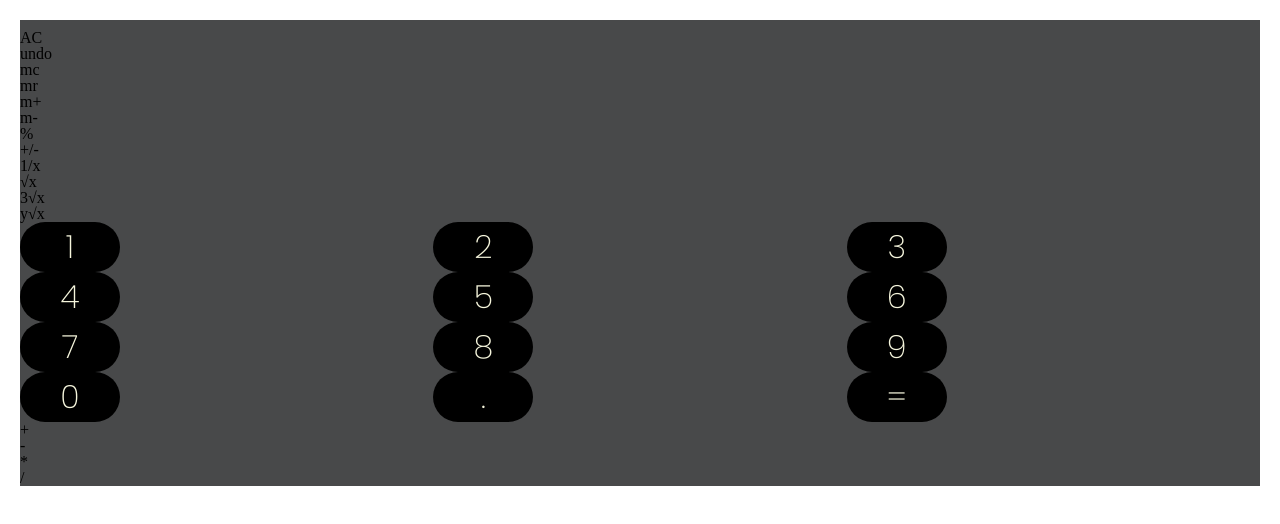
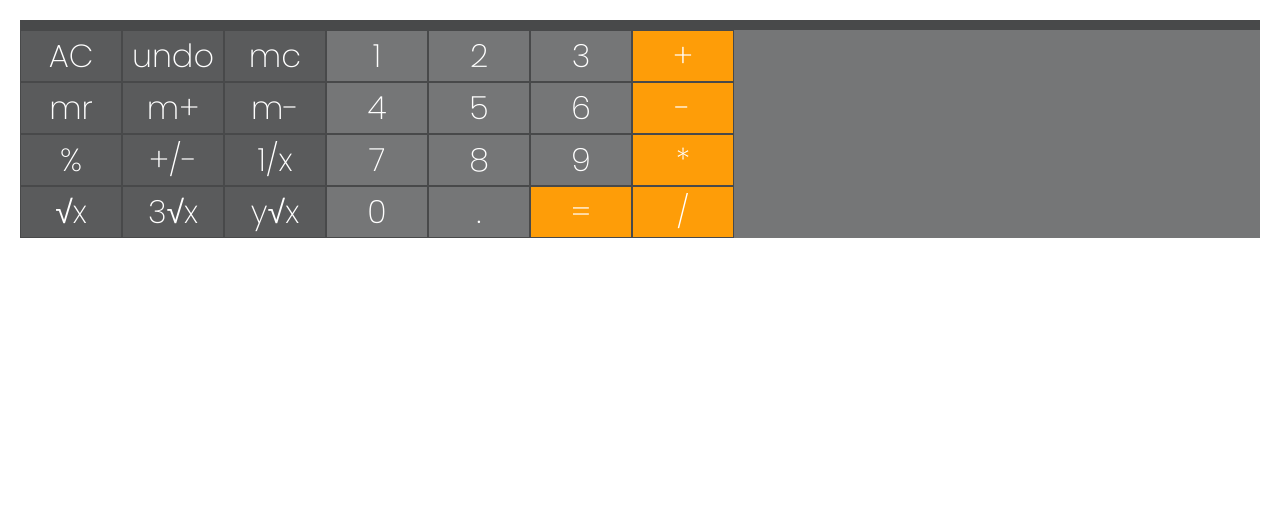
Before and after one commit to lnicepei/wise-calculator, a website built with webpack: page src/index.html in a window 1280 px wide. Built offline with nearby package versions, Linux system fonts and the light colour scheme.

Commit message:
Color and order operations and number buttons

```diff
--- a/src/styles/numbers.scss
+++ b/src/styles/numbers.scss
@@ -1,5 +1,11 @@
+.buttons {
+  display: flex;
+  background-color: #757677;
+}
+
 .numbers,
-.operations {
+.advanced-operations,
+.simple-operations {
   display: grid;
   grid-template-columns: repeat(3, 1fr);
   grid-template-rows: repeat(3, 1fr);
@@ -10,22 +16,35 @@
     align-items: center;
     text-align: center;
     height: 50px;
-    width: 100%;
     user-select: none;
     font-family: "Poppins", sans-serif;
     @import url("https://fonts.googleapis.com/css2?family=Poppins:wght@200&display=swap");
-    background-color: black;
     font-size: 2rem;
-    border-radius: 25px;
-    color: beige;
+    color: white;
+    width: 100px;
+    border: 1px solid #48494a;
+
+    &:active {
+      box-shadow: inset 1px 1px 10px #333;
+    }
+  }
+}
+
+.numbers div:nth-child(12) {
+  background-color: #fe9d08;
+}
+
+.advanced-operations {
+  background-color: #5a5b5c;
+}
+
+.simple-operations {
+  display: flex;
+  flex-direction: column;
+  background-color: #fe9d08;
+
+  div {
+    height: 50px;
     width: 100px;
   }
-
-  &:nth-child(10) {
-    grid-column: 1 / 3;
-  }
-
-  div:active {
-    transform: scale(1.02);
-  }
 }
```
